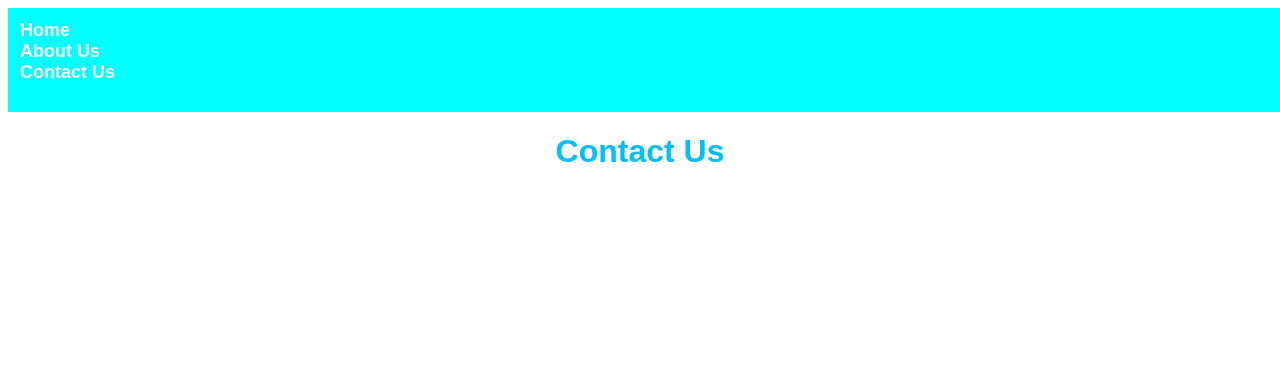
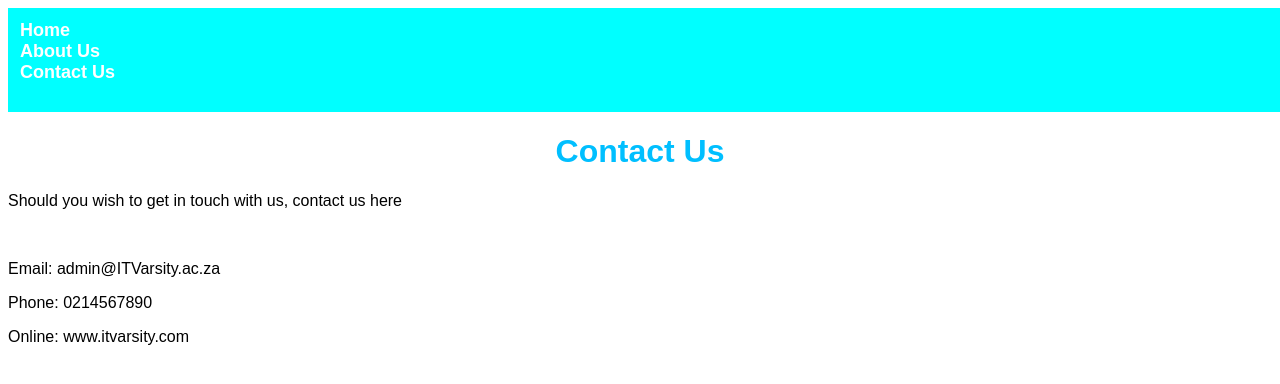
Before and after one commit to 0646645619/SuperHero-App-1-Tutorial, a plain HTML site: page contact.html in a window 1280 px wide. Drawn offline with Linux system fonts and the light colour scheme.

Commit message:
Added contact details to contact.html

```diff
--- a/contact.html
+++ b/contact.html
@@ -12,5 +12,12 @@
             <a href="contact.html">Contact Us</a>
         </div>
     <h1 align="center">Contact Us</h1>
+
+        <p>Should you wish to get in touch with us, contact us here</p>
+        </br>
+        <p> Email: admin@ITVarsity.ac.za</p>
+        <p> Phone: 0214567890</p>
+        <p> Online: www.itvarsity.com</p>
+
     </body>
 </html>
```
